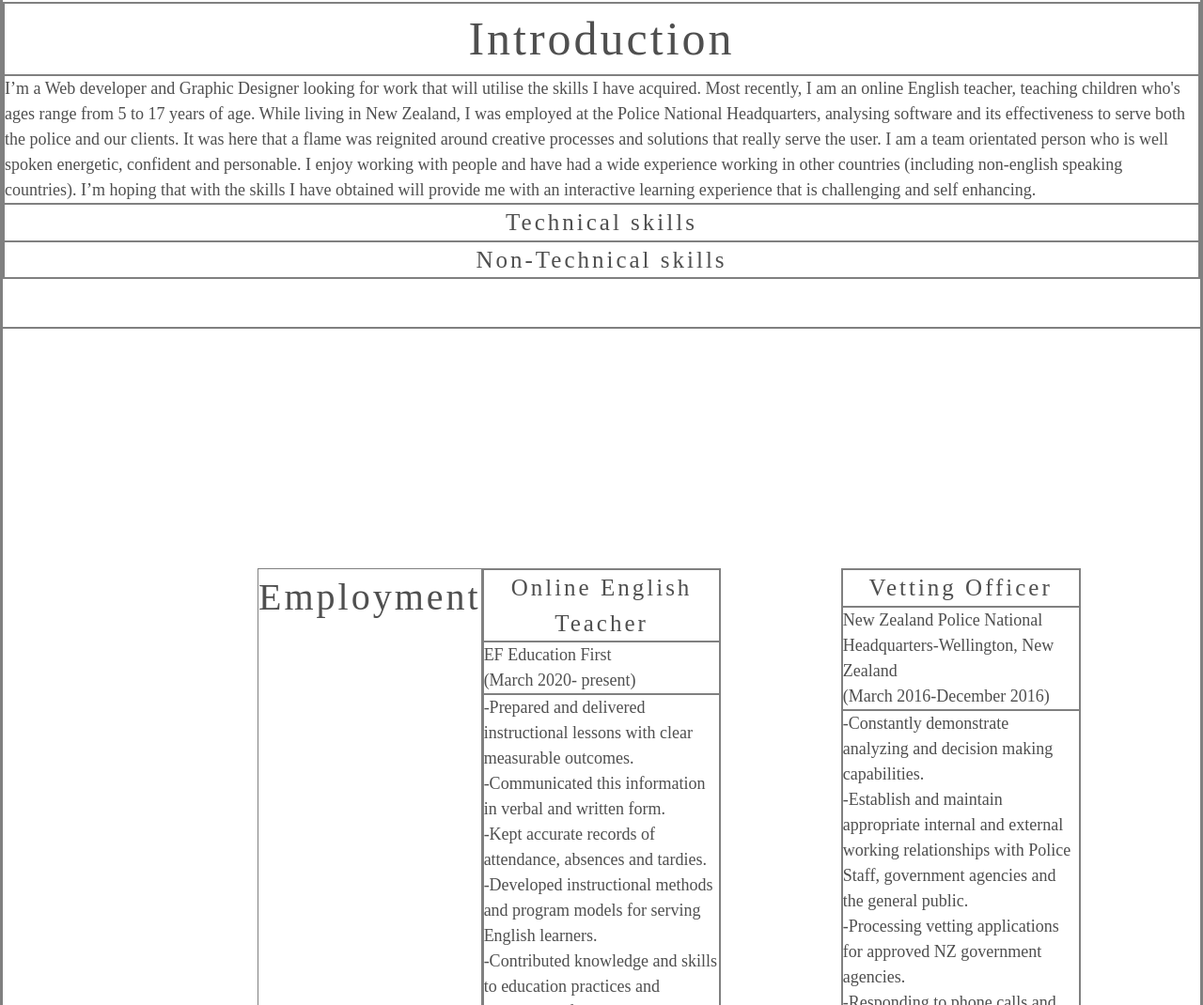
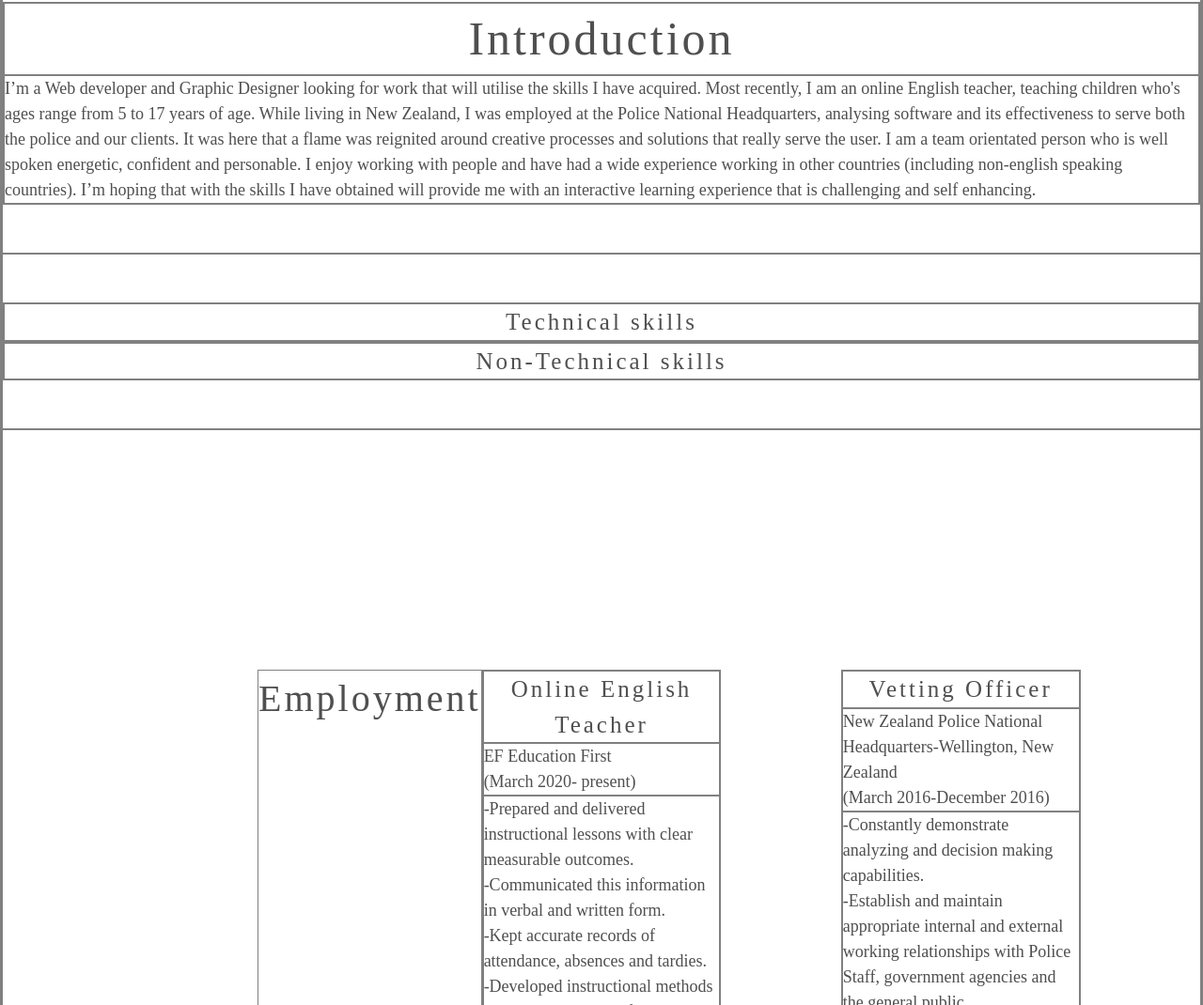
Before and after one commit to Pauline122112/Melapoly, a website: page index.html in a window 1280 px wide. Shown: the part 692-1762 px from the top of the page at 94% size. Drawn offline with Linux system fonts and the light colour scheme.

Commit message:
added technical skill section

```diff
--- a/index.html
+++ b/index.html
@@ -39,11 +39,18 @@
                 I was employed at the Police National Headquarters, analysing software and its effectiveness to serve both the police and our clients. It was here that a flame was reignited around creative processes and solutions that really serve the
                 user. I am a team orientated person who is well spoken energetic, confident and personable. I enjoy working with people and have had a wide experience working in other countries (including non-english speaking countries). I’m hoping that
                 with the skills I have obtained will provide me with an interactive learning experience that is challenging and self enhancing.</p>
-            <h3>Technical skills</h3>
+
+        </div>
+    </section>
+    <section id="skills">
+        <div class="technical">
+             <h3>Technical skills</h3>
+        </div>
+        <div class="non-technical">
             <h3>Non-Technical skills</h3>
         </div>
+
     </section>
-
 
     <section id='employment'>
         <h2>Employment</h2>
```
